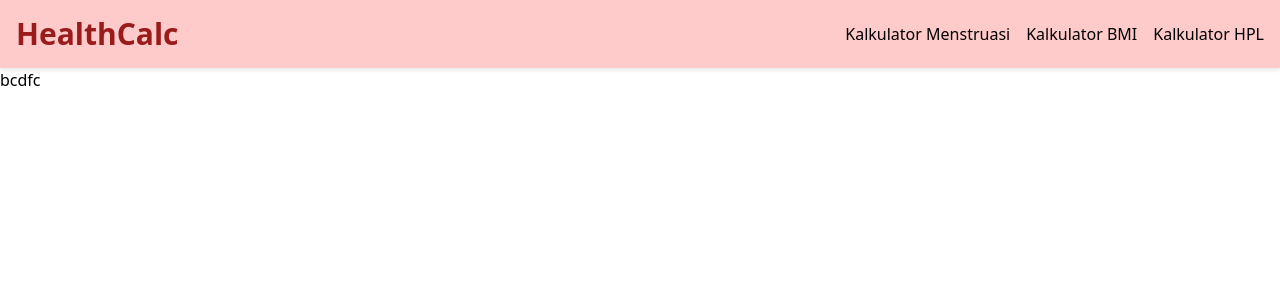
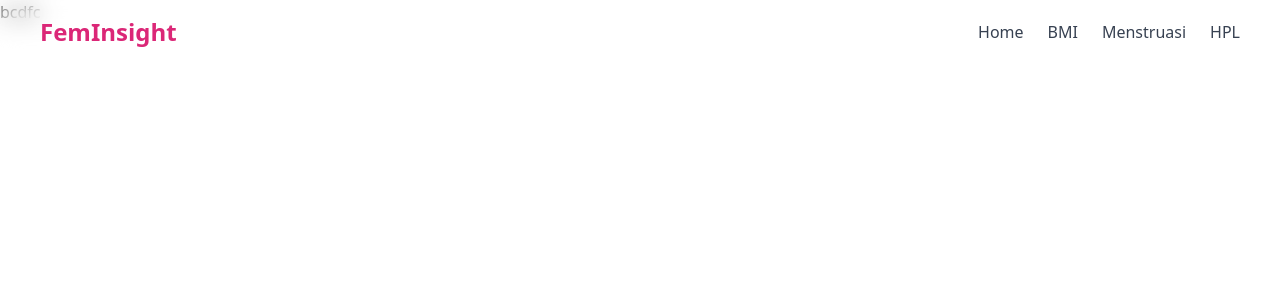
Before and after one commit to silviansi/feminsight, a Vue app: page /bmi in a window 1280 px wide. Shown: the top 300 px of the page. Built offline with nearby package versions, Linux system fonts and the light colour scheme.

Commit message:
change navbar design

```diff
--- a/src/components/Navbar.vue
+++ b/src/components/Navbar.vue
@@ -1,48 +1,33 @@
 <template>
-    <header class="bg-red-200 p-4">
-        <div class="container mx-auto flex justify-between items-center">
-            <!-- Logo -->
-            <h1 class="text-3xl font-bold text-red-800">
-            <router-link to="/">HealthCalc</router-link>
-            </h1>
+    <nav class="fixed top-0 left-0 w-full px-6 md:px-10 py-4 flex justify-between items-center bg-white/30 backdrop-blur-md z-50">
 
-            <!-- Navigation -->
-            <nav class="space-x-4 hidden md:block">
-                <router-link to="/" class="hover:underline">Kalkulator Menstruasi</router-link>
-                <router-link to="/bmi" class="hover:underline">Kalkulator BMI</router-link>
-                <router-link to="/hpl" class="hover:underline">Kalkulator HPL</router-link>
-            </nav>
+        <!-- Logo -->
+        <div class="text-pink-600 font-bold text-2xl">FemInsight</div>
 
-            <!-- Hamburger Menu -->
-            <button class="md:hidden block text-xl" @click="toggleMobileMenu">☰</button>
+        <!-- Menu Desktop -->
+        <ul class="hidden md:flex space-x-6">
+            <li><router-link to="/" class="text-gray-700 hover:text-pink-600">Home</router-link></li>
+            <li><router-link to="/bmi" class="text-gray-700 hover:text-pink-600">BMI</router-link></li>
+            <li><router-link to="/menstruasi" class="text-gray-700 hover:text-pink-600">Menstruasi</router-link></li>
+            <li><router-link to="/hpl" class="text-gray-700 hover:text-pink-600">HPL</router-link></li>
+        </ul>
+
+        <!-- Tombol Menu Mobile -->
+        <button class="md:hidden text-gray-700 text-2xl" @click="isOpen = !isOpen">
+            ☰
+        </button>
+
+        <!-- Menu Mobile -->
+        <div v-if="isOpen" class="absolute top-16 left-0 w-full bg-white/90 backdrop-blur-md shadow-md py-4 flex flex-col items-center space-y-4 md:hidden">
+            <router-link to="/" class="text-gray-700 hover:text-pink-600" @click="isOpen = false">Home</router-link>
+            <router-link to="/bmi" class="text-gray-700 hover:text-pink-600" @click="isOpen = false">BMI</router-link>
+            <router-link to="/menstruasi" class="text-gray-700 hover:text-pink-600" @click="isOpen = false">Menstruasi</router-link>
+            <router-link to="/hpl" class="text-gray-700 hover:text-pink-600" @click="isOpen = false">HPL</router-link>
         </div>
-
-        <!-- Mobile Menu -->
-        <div v-if="mobileMenuOpen" class="bg-red-100 md:hidden p-4 space-y-2 text-red-800">
-            <router-link to="/" class="block hover:underline">Kalkulator Menstruasi</router-link>
-            <router-link to="/bmi" class="block hover:underline">Kalkulator BMI</router-link>
-            <router-link to="/hpl" class="block hover:underline">Kalkulator HPL</router-link>
-        </div>
-    </header>
+    </nav>
 </template>
 
-<script>
-export default {
-    data() {
-        return {
-            mobileMenuOpen: false,
-        };
-    },
-    methods: {
-        toggleMobileMenu() {
-            this.mobileMenuOpen = !this.mobileMenuOpen;
-        },
-    },
-};
+<script setup>
+import { ref } from "vue";
+const isOpen = ref(false);
 </script>
-
-<style scoped>
-header {
-    box-shadow: 0 2px 4px rgba(0, 0, 0, 0.1);
-}
-</style>
```
